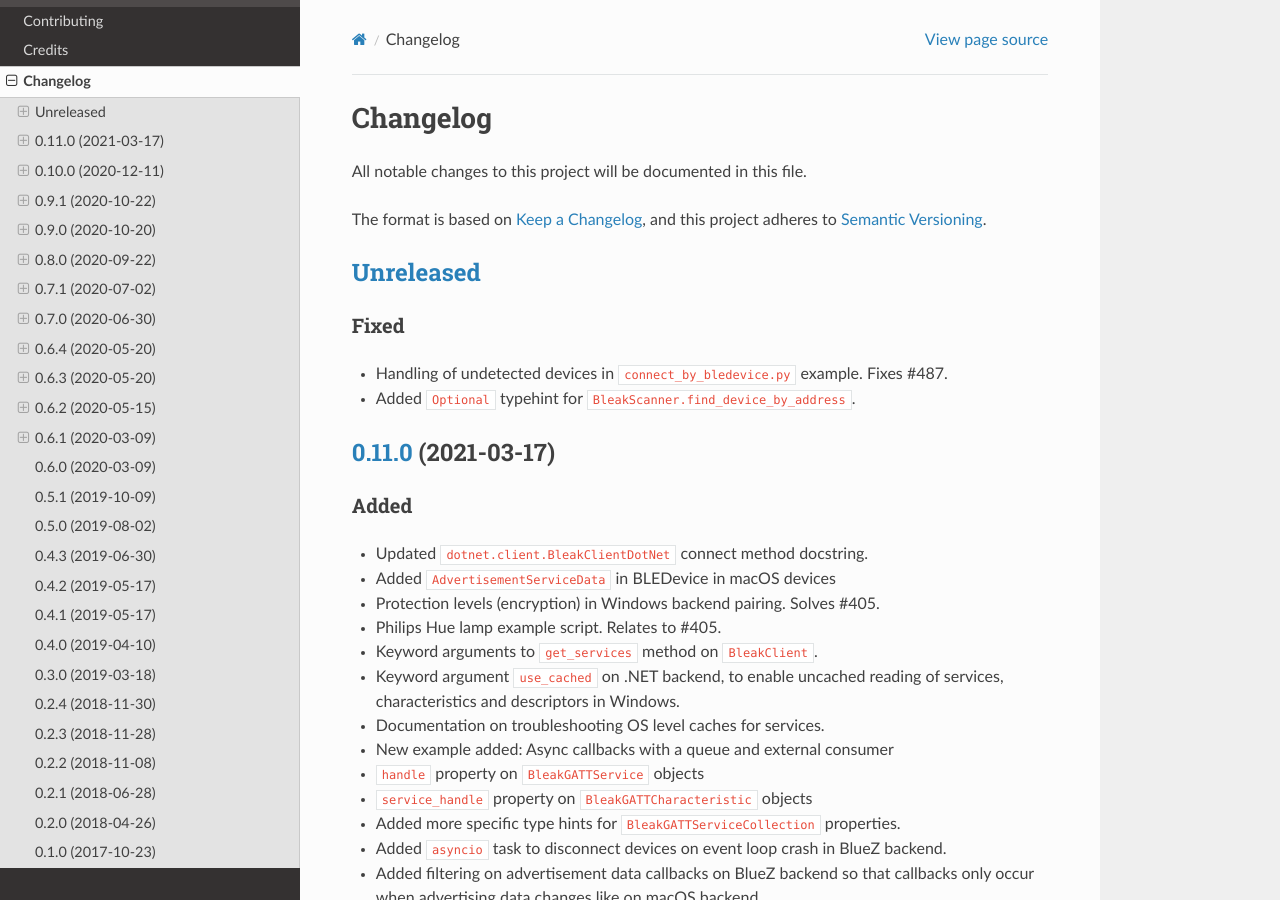
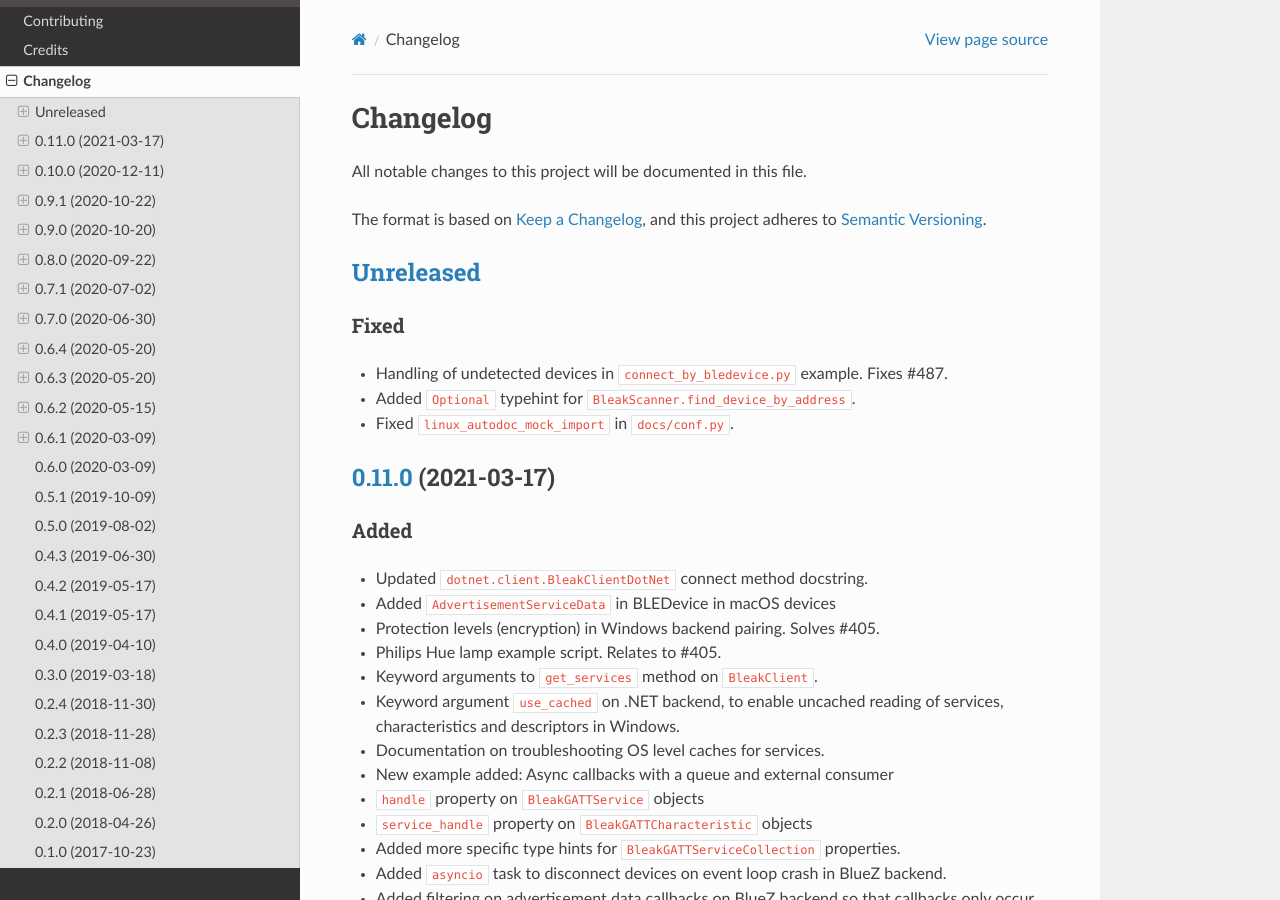
Before and after one commit to hbldh/bleak, a Sphinx documentation site: the page built from docs/history.rst, in a window 1280 px wide and 900 px high. Built offline with Sphinx 7.4.7 and the Read the Docs theme 2.0.0, drawn with Linux system fonts in a browser that asks for light colours; the version number is read from the project's files by our own code.

Commit message:
Fix linux_autodoc_mock_import in docs/conf.py
This expects the module name rather than the package name, so we have
to use an underscore instead of a dash.

```diff
--- a/CHANGELOG.rst
+++ b/CHANGELOG.rst
@@ -16,6 +16,7 @@ Fixed
 
 * Handling of undetected devices in ``connect_by_bledevice.py`` example. Fixes #487.
 * Added ``Optional`` typehint for ``BleakScanner.find_device_by_address``.
+* Fixed ``linux_autodoc_mock_import`` in ``docs/conf.py``.
 
 
 `0.11.0`_ (2021-03-17)
--- a/docs/conf.py
+++ b/docs/conf.py
@@ -15,7 +15,7 @@
 
 
 windows_autodoc_mock_import = ["clr", "Windows", "System", "BleakBridge"]
-linux_autodoc_mock_import = ["dbus-next"]
+linux_autodoc_mock_import = ["dbus_next"]
 macos_autodoc_mock_import = [
     "objc",
     "Foundation",
```
